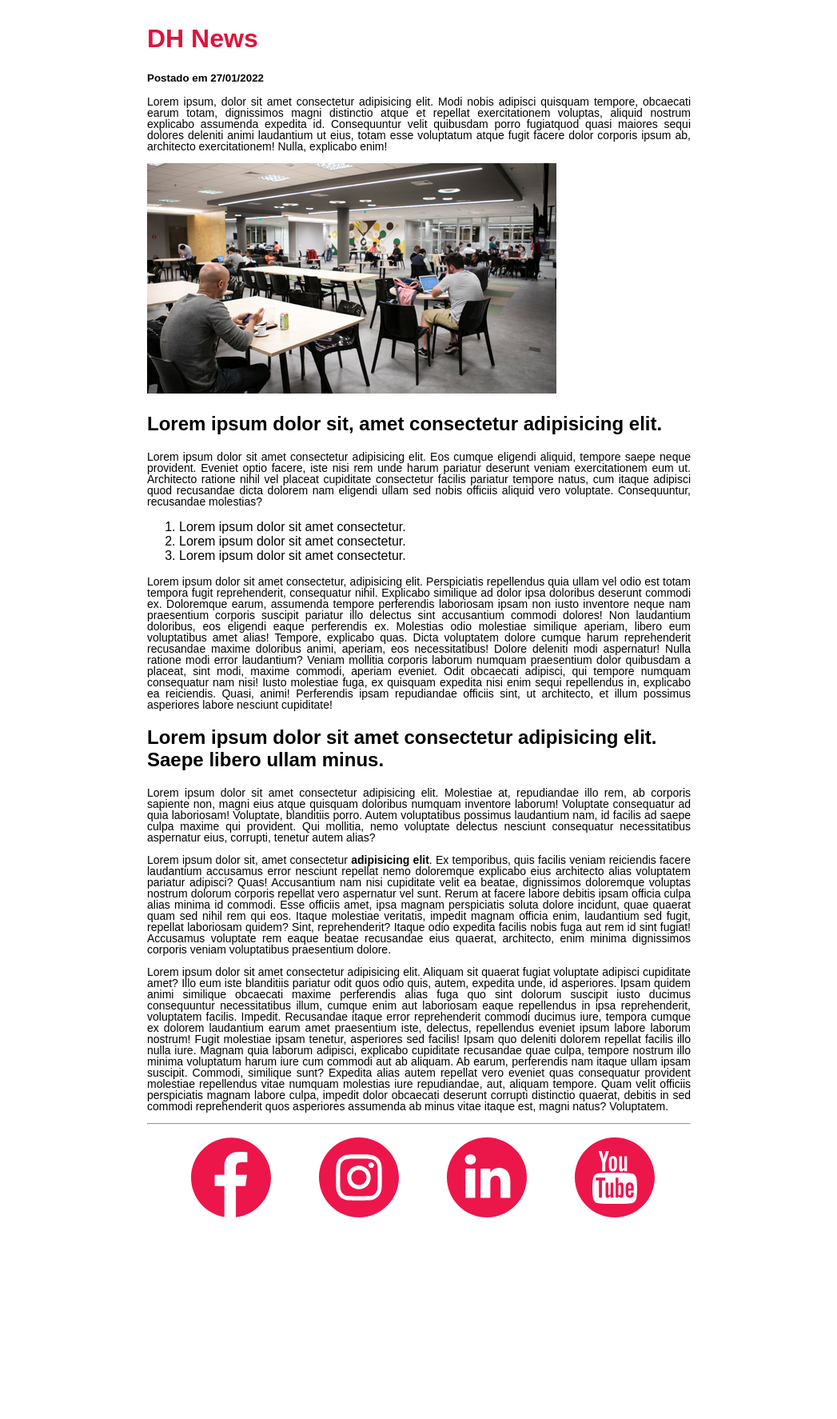
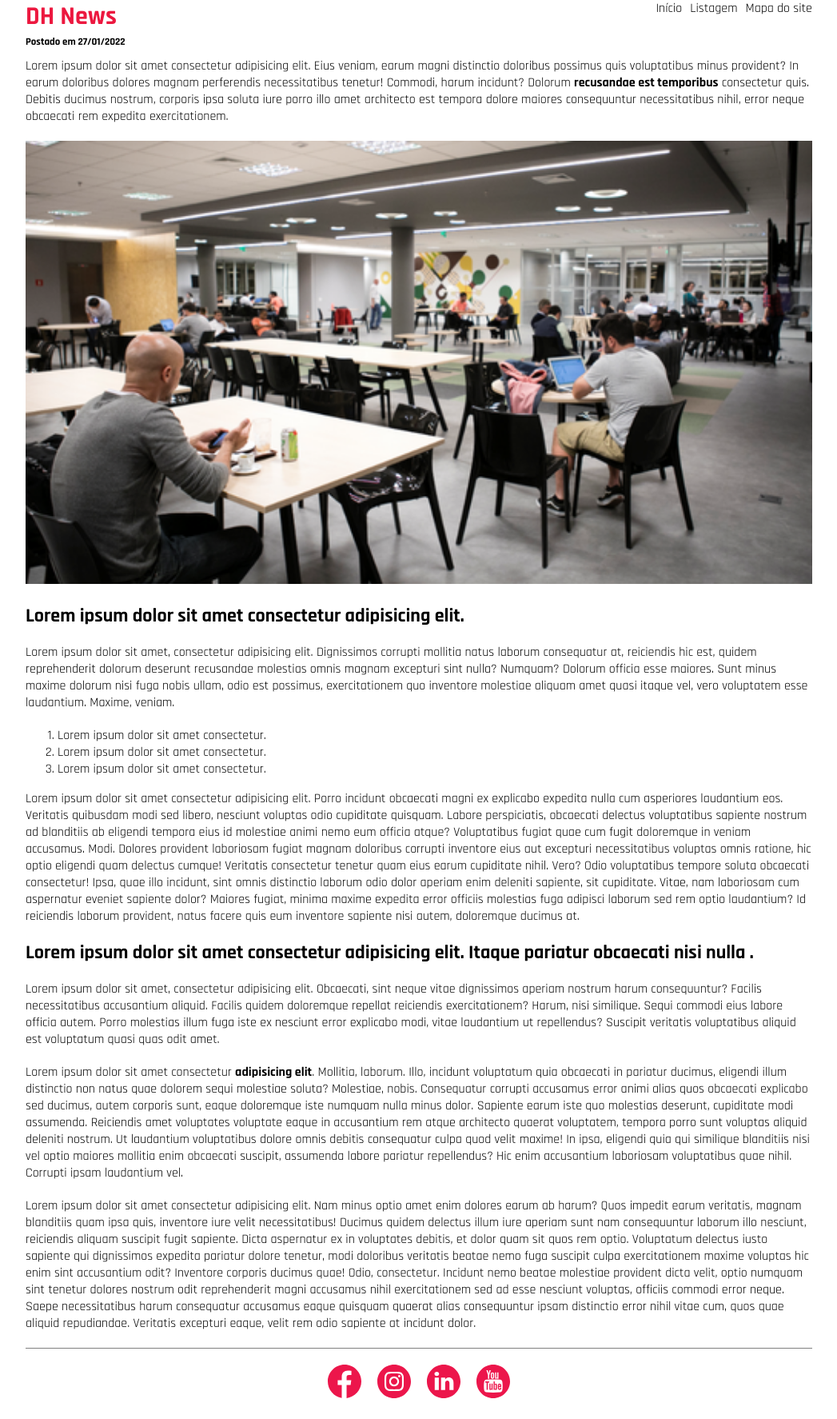
Before and after one commit to IngridAnjos1/dhNews, a plain HTML site: page index.html in a window 1280 px wide. Shown: the whole page at 80% size, without its empty margins (116-1163 px from the left). Before the commit the page ends 1556 px from the top, so only its background shows below. Drawn offline with Linux system fonts and the light colour scheme.

Commit message:
alterção aula terça e quinta

```diff
--- /dev/null
+++ b/css/styless.css
@@ -0,0 +1,91 @@
+
+@import url('https://fonts.googleapis.com/css2?family=Rajdhani:wght@400;500;700&display=swap');
+
+body {
+    max-width: 1024px;
+    margin: 0 auto;
+    font-family: "Rajdhani", sans-serif;
+}
+
+.header {
+    display: flex;
+    padding: 23px 0 10px 0;
+}
+
+.titulo {
+    color: #ec183f;
+    padding: 0;
+    margin: 0;
+    flex: 1;
+    font-size:2rem;
+}
+
+.secao small {
+    font-weight: bold;
+    font-size: 0.8rem;
+}
+
+.secao img {
+    width: 100%;
+}
+
+.corpo-texto {
+    margin: 10px 0 20px 0;
+}
+
+.rodape {
+    border-top: 1px solid gray;
+    padding: 20px 0;
+}
+
+.lista-rodape {
+    list-style-type: none;
+    padding: 0;
+    margin: 0 auto;
+    display: flex;
+    gap: 20px;
+    justify-content: center;
+}
+
+.rede-social img {
+    width: 42px;
+}
+
+.menu-mobile {
+    display: block;
+}
+
+.menu {
+    display: none;
+    align-items:center;
+}
+
+@media (min-width: 769px) {
+    .menu-mobile {
+        display: none;
+    }
+
+.menu {
+        display: block;
+    }
+
+.corpo{
+        padding:0 20px;
+    }
+}
+.header{
+    padding: 0 20px;
+}
+
+.menu-mobile>img {
+    max-width: 42px;
+    cursor: pointer;
+}
+
+.menu-list {
+    list-style-type: none;
+    display: flex;
+    margin: 0;
+    padding: 0;
+    gap: 10px;
+}
--- a/index.html
+++ b/index.html
@@ -4,85 +4,93 @@
     <meta charset="UTF-8">
     <meta http-equiv="X-UA-Compatible" content="IE=edge">
     <meta name="viewport" content="width=device-width, initial-scale=1.0">
+    <link rel="stylesheet" href="css/styless.css">
     <title>DH News</title>
-
-    <link href="styless.css" rel="stylesheet">
 </head>
 <body>
-    <header>
-        <h1> DH News</h1>
+    <header class="header">
+
+        <h1 class="titulo">DH News</h1>
+
+        <div class="menu-mobile">
+        <img src="./img/menu.png" alt="menu">
+        </div>
+
+        <div class="menu">
+            <ul class="menu-list">
+                <li class="list-item">Início</li>
+                <li class="list-item">Listagem</li>
+                <li class="list-item">Mapa do site</li>
+            </ul>
+        </div>
     </header>
 
-    <section>
-        <small> <strong> Postado em 27/01/2022 </strong> </small>
-        <p>Lorem ipsum, dolor sit amet consectetur adipisicing elit. Modi nobis adipisci quisquam tempore, obcaecati earum totam, dignissimos magni distinctio atque et repellat exercitationem voluptas, aliquid nostrum explicabo assumenda expedita id.
-        Consequuntur <stong>velit quibusdam porro fugiat</stong>quod quasi maiores sequi dolores deleniti animi laudantium ut eius, totam esse voluptatum atque fugit facere dolor corporis ipsum ab, architecto exercitationem! Nulla, explicabo enim!</p>
-
-    <img src="img/destaque.webp" alt="Escritórios com pessoas sentadas trabalhando">
-
+    <article class="corpo">
+        <section class="secao">
+            <small>Postado em 27/01/2022</small>
+            <p class="corpo-texto">Lorem ipsum dolor sit amet consectetur adipisicing elit. Eius veniam, earum magni distinctio doloribus possimus quis voluptatibus minus provident? In earum doloribus dolores magnam perferendis necessitatibus tenetur! Commodi, harum incidunt?
+            Dolorum <strong>recusandae est temporibus</strong> consectetur quis. Debitis ducimus nostrum, corporis ipsa soluta iure porro illo amet architecto est tempora dolore maiores consequuntur necessitatibus nihil, error neque obcaecati rem expedita exercitationem.</p>
+            <img src="img/destaque.webp" alt="Escritório com pessoas sentadas trabalhando">
         </section>
 
-    <section>
-        <h2> Lorem ipsum dolor sit, amet consectetur adipisicing elit.</h2>
-        <p>Lorem ipsum dolor sit amet consectetur adipisicing elit. Eos cumque eligendi aliquid, tempore saepe neque provident. Eveniet optio facere, iste nisi rem unde harum pariatur deserunt veniam exercitationem eum ut.
-        Architecto ratione nihil vel placeat cupiditate consectetur facilis pariatur tempore natus, cum itaque adipisci quod recusandae dicta dolorem nam eligendi ullam sed nobis officiis aliquid vero voluptate. Consequuntur, recusandae molestias?</p>
+        <section class="secao">
+            <h2>Lorem ipsum dolor sit amet consectetur adipisicing elit.</h2>
 
+            <p class="corpo-texto">Lorem ipsum dolor sit amet, consectetur adipisicing elit. Dignissimos corrupti mollitia natus laborum consequatur at, reiciendis hic est, quidem reprehenderit dolorum deserunt recusandae molestias omnis magnam excepturi sint nulla? Numquam?
+            Dolorum officia esse maiores. Sunt minus maxime dolorum nisi fuga nobis ullam, odio est possimus, exercitationem quo inventore molestiae aliquam amet quasi itaque vel, vero voluptatem esse laudantium. Maxime, veniam.</p>
             <ol>
                 <li>Lorem ipsum dolor sit amet consectetur.</li>
                 <li>Lorem ipsum dolor sit amet consectetur.</li>
                 <li>Lorem ipsum dolor sit amet consectetur.</li>
             </ol>
-
-        <p>Lorem ipsum dolor sit amet consectetur, adipisicing elit. Perspiciatis repellendus quia ullam vel odio est totam tempora fugit reprehenderit, consequatur nihil. Explicabo similique ad dolor ipsa doloribus deserunt commodi ex.
-        Doloremque earum, assumenda tempore perferendis laboriosam ipsam non iusto inventore neque nam praesentium corporis suscipit pariatur illo delectus sint accusantium commodi dolores! Non laudantium doloribus, eos eligendi eaque perferendis ex.
-        Molestias odio molestiae similique aperiam, libero eum voluptatibus amet alias! Tempore, explicabo quas. Dicta voluptatem dolore cumque harum reprehenderit recusandae maxime doloribus animi, aperiam, eos necessitatibus! Dolore deleniti modi aspernatur!
-        Nulla ratione modi error laudantium? Veniam mollitia corporis laborum numquam praesentium dolor quibusdam a placeat, sint modi, maxime commodi, aperiam eveniet. Odit obcaecati adipisci, qui tempore numquam consequatur nam nisi!
-        Iusto molestiae fuga, ex quisquam expedita nisi enim sequi repellendus in, explicabo ea reiciendis. Quasi, animi! Perferendis ipsam repudiandae officiis sint, ut architecto, et illum possimus asperiores labore nesciunt cupiditate!</p>
+            <p class="corpo-texto">Lorem ipsum dolor sit amet consectetur adipisicing elit. Porro incidunt obcaecati magni ex explicabo expedita nulla cum asperiores laudantium eos. Veritatis quibusdam modi sed libero, nesciunt voluptas odio cupiditate quisquam.
+            Labore perspiciatis, obcaecati delectus voluptatibus sapiente nostrum ad blanditiis ab eligendi tempora eius id molestiae animi nemo eum officia atque? Voluptatibus fugiat quae cum fugit doloremque in veniam accusamus. Modi.
+            Dolores provident laboriosam fugiat magnam doloribus corrupti inventore eius aut excepturi necessitatibus voluptas omnis ratione, hic optio eligendi quam delectus cumque! Veritatis consectetur tenetur quam eius earum cupiditate nihil. Vero?
+            Odio voluptatibus tempore soluta obcaecati consectetur! Ipsa, quae illo incidunt, sint omnis distinctio laborum odio dolor aperiam enim deleniti sapiente, sit cupiditate. Vitae, nam laboriosam cum aspernatur eveniet sapiente dolor?
+            Maiores fugiat, minima maxime expedita error officiis molestias fuga adipisci laborum sed rem optio laudantium? Id reiciendis laborum provident, natus facere quis eum inventore sapiente nisi autem, doloremque ducimus at.</p>
         </section>
 
-    <section>
-        <h2>Lorem ipsum dolor sit amet consectetur adipisicing elit. Saepe libero ullam minus.</h2>
-
-        <p>Lorem ipsum dolor sit amet consectetur adipisicing elit. Molestiae at, repudiandae illo rem, ab corporis sapiente non, magni eius atque quisquam doloribus numquam inventore laborum! Voluptate consequatur ad quia laboriosam!
-        Voluptate, blanditiis porro. Autem voluptatibus possimus laudantium nam, id facilis ad saepe culpa maxime qui provident. Qui mollitia, nemo voluptate delectus nesciunt consequatur necessitatibus aspernatur eius, corrupti, tenetur autem alias?</p>
-
-        <p>Lorem ipsum dolor sit, amet consectetur <strong>adipisicing elit</strong>. Ex temporibus, quis facilis veniam reiciendis facere laudantium accusamus error nesciunt repellat nemo doloremque explicabo eius architecto alias voluptatem pariatur adipisci? Quas!
-        Accusantium nam nisi cupiditate velit ea beatae, dignissimos doloremque voluptas nostrum dolorum corporis repellat vero aspernatur vel sunt. Rerum at facere labore debitis ipsam officia culpa alias minima id commodi.
-        Esse officiis amet, ipsa magnam perspiciatis soluta dolore incidunt, quae quaerat quam sed nihil rem qui eos. Itaque molestiae veritatis, impedit magnam officia enim, laudantium sed fugit, repellat laboriosam quidem?
-        Sint, reprehenderit? Itaque odio expedita facilis nobis fuga aut rem id sint fugiat! Accusamus voluptate rem eaque beatae recusandae eius quaerat, architecto, enim minima dignissimos corporis veniam voluptatibus praesentium dolore.</p>
-
-        <p>Lorem ipsum dolor sit amet consectetur adipisicing elit. Aliquam sit quaerat fugiat voluptate adipisci cupiditate amet? Illo eum iste blanditiis pariatur odit quos odio quis, autem, expedita unde, id asperiores.
-        Ipsam quidem animi similique obcaecati maxime perferendis alias fuga quo sint dolorum suscipit iusto ducimus consequuntur necessitatibus illum, cumque enim aut laboriosam eaque repellendus in ipsa reprehenderit, voluptatem facilis. Impedit.
-        Recusandae itaque error reprehenderit commodi ducimus iure, tempora cumque ex dolorem laudantium earum amet praesentium iste, delectus, repellendus eveniet ipsum labore laborum nostrum! Fugit molestiae ipsam tenetur, asperiores sed facilis!
-        Ipsam quo deleniti dolorem repellat facilis illo nulla iure. Magnam quia laborum adipisci, explicabo cupiditate recusandae quae culpa, tempore nostrum illo minima voluptatum harum iure cum commodi aut ab aliquam.
-        Ab earum, perferendis nam itaque ullam ipsam suscipit. Commodi, similique sunt? Expedita alias autem repellat vero eveniet quas consequatur provident molestiae repellendus vitae numquam molestias iure repudiandae, aut, aliquam tempore.
-        Quam velit officiis perspiciatis magnam labore culpa, impedit dolor obcaecati deserunt corrupti distinctio quaerat, debitis in sed commodi reprehenderit quos asperiores assumenda ab minus vitae itaque est, magni natus? Voluptatem.</p>
+        <section class="secao">
+            <h2>Lorem ipsum dolor sit amet consectetur adipisicing elit. Itaque pariatur obcaecati nisi nulla .</h2>
+            <p class="corpo-texto">Lorem ipsum dolor sit amet, consectetur adipisicing elit. Obcaecati, sint neque vitae dignissimos aperiam nostrum harum consequuntur? Facilis necessitatibus accusantium aliquid. Facilis quidem doloremque repellat reiciendis exercitationem? Harum, nisi similique.
+            Sequi commodi eius labore officia autem. Porro molestias illum fuga iste ex nesciunt error explicabo modi, vitae laudantium ut repellendus? Suscipit veritatis voluptatibus aliquid est voluptatum quasi quas odit amet.</p>
+            <p class="corpo-texto">Lorem ipsum dolor sit amet consectetur <strong>adipisicing elit</strong>. Mollitia, laborum. Illo, incidunt voluptatum quia obcaecati in pariatur ducimus, eligendi illum distinctio non natus quae dolorem sequi molestiae soluta? Molestiae, nobis.
+            Consequatur corrupti accusamus error animi alias quos obcaecati explicabo sed ducimus, autem corporis sunt, eaque doloremque iste numquam nulla minus dolor. Sapiente earum iste quo molestias deserunt, cupiditate modi assumenda.
+            Reiciendis amet voluptates voluptate eaque in accusantium rem atque architecto quaerat voluptatem, tempora porro sunt voluptas aliquid deleniti nostrum. Ut laudantium voluptatibus dolore omnis debitis consequatur culpa quod velit maxime!
+            In ipsa, eligendi quia qui similique blanditiis nisi vel optio maiores mollitia enim obcaecati suscipit, assumenda labore pariatur repellendus? Hic enim accusantium laboriosam voluptatibus quae nihil. Corrupti ipsam laudantium vel.</p>
+            <p class="corpo-texto">Lorem ipsum dolor sit amet consectetur adipisicing elit. Nam minus optio amet enim dolores earum ab harum? Quos impedit earum veritatis, magnam blanditiis quam ipsa quis, inventore iure velit necessitatibus!
+            Ducimus quidem delectus illum iure aperiam sunt nam consequuntur laborum illo nesciunt, reiciendis aliquam suscipit fugit sapiente. Dicta aspernatur ex in voluptates debitis, et dolor quam sit quos rem optio.
+            Voluptatum delectus iusto sapiente qui dignissimos expedita pariatur dolore tenetur, modi doloribus veritatis beatae nemo fuga suscipit culpa exercitationem maxime voluptas hic enim sint accusantium odit? Inventore corporis ducimus quae!
+            Odio, consectetur. Incidunt nemo beatae molestiae provident dicta velit, optio numquam sint tenetur dolores nostrum odit reprehenderit magni accusamus nihil exercitationem sed ad esse nesciunt voluptas, officiis commodi error neque.
+            Saepe necessitatibus harum consequatur accusamus eaque quisquam quaerat alias consequuntur ipsam distinctio error nihil vitae cum, quos quae aliquid repudiandae. Veritatis excepturi eaque, velit rem odio sapiente at incidunt dolor.</p>
         </section>
 
-    <hr>
+    </section>
 
-    <footer>
-        <ul>
-           <li>
-               <a href="https://web.facebook.com/digitalhousebrasil?_rdc=1&_rdr" target="_blank">
-                <img width="100" heigt=auto src="img/facebook.svg" alt="Logo do facebook">
+    <footer class="rodape">
+        <ul class="lista-rodape">
+            <li class="rede-social">
+                <a href="#">
+                    <img src="img/facebook.svg" alt="Logo do facebook">
+                </a>
             </li>
-           <li>
-                <a href="https://www.instagram.com/digitalhousebrasil/" target="_blank">
-                    <img width="100" heigt=auto src="img/instagram.svg" alt="Logo do instagram">
+            <li class="rede-social">
+                <a href="#">
+                    <img src="img/instagram.svg" alt="Logo do instagram">
+                </a>
+            </li class="rede-social">
+            <li class="rede-social">
+                <a href="https://www.linkedin.com/school/digital-house-brasil/mycompany/" target="_blank">
+                    <img src="img/linkedin.svg" alt="Logo do linkedin">
+                </a>
             </li>
-           <li>
-               <a href="https://www.linkedin.com/school/digital-house-brasil/" target="_blank">
-                   <img width="100" heigt=auto src="img/linkedin.svg" alt="Logo do linkedin">
+            <li class="rede-social">
+                <a href="#">
+                    <img src="img/youtube.svg" alt="Logo Do youtube">
+                </a>
             </li>
-           <li>
-               <a href="https://www.youtube.com/c/DigitalHouseBrasil" target="_blank">
-                   <img width="100" heigt=auto src="img/youtube.svg" alt="Logo do youtube">
-           </li>
-
         </ul>
     </footer>
 
-
 </body>
 </html>
--- a/styless.css
+++ /dev/null
@@ -1,29 +0,0 @@
-body{
-    font-family:Arial;
-    margin:30px 300px 30px 300px;
-    display:block
-
-}
-
-p{
-    font-size:14px;
-    text-align:justify;
-    line-height:14px;
-
- }
-
-
-h1{
-    color:crimson
-}
-
-ul{
-    list-style:none;
-    display:flex;
-    justify-content: space-around;
-
-}
-
-footer{
-    text-align:center;
-}
```
Also changed, not shown: img/menu.png (added). Lines whose indentation alone changed are shown as unchanged.
